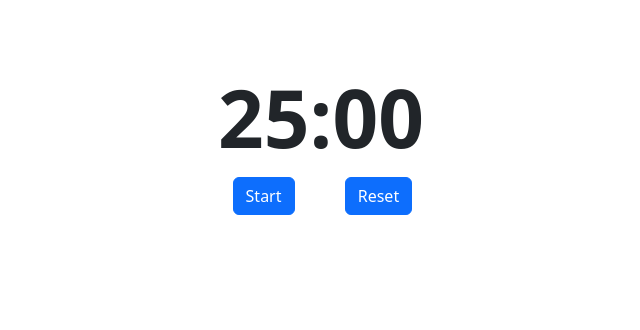
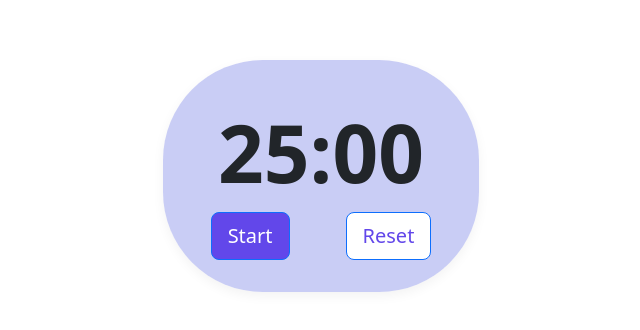
Before and after one commit to MatheusPMello/pomodoro-timer, a React (Vite) app: page / in a window 1280 px wide. Shown: the part 264-594 px from the top of the page, without its empty margins (319-959 px from the left). Built offline with nearby package versions, Linux system fonts and the light colour scheme.

Commit message:
feat: improve pomodoro timer UI styling and layout
- Added custom button styles with purple color scheme for start/reset actions
- Wrapped timer display in styled container with background, padding, and shadow
- Added actualMode state to track work/break periods (preparation for future feature)

```diff
--- a/src/App.css
+++ b/src/App.css
@@ -45,3 +45,24 @@
   font-size: 5rem;
   font-weight: bold;
 }
+
+.button-start {
+  margin: 0 1rem;
+  background-color: #6247EA;
+  color: white;
+}
+
+.button-reset {
+  margin: 0 1rem;
+  background-color: white;
+  color: #6247EA;
+}
+
+.pomodoro-container {
+  background-color: rgba(148, 156, 236, 0.5);
+  padding: 2rem;
+  border-radius: 100px;
+  box-shadow: 0 4px 12px rgba(0, 0, 0, 0.05);
+  margin-top: 5rem;
+
+}
--- a/src/App.tsx
+++ b/src/App.tsx
@@ -6,6 +6,7 @@ import { Container, Row, Col } from 'react-bootstrap';
 function App() {
   const [actualTime, setActualTime] = useState(1500);
   const [isRunning, setIsRunning] = useState(false);
+  const [actualMode, setActualMode] = useState<string>("work");
 
   // Effect hook
   useEffect(() => {
@@ -51,6 +52,7 @@ function App() {
 
   return (
     <Container>
+      <div className="pomodoro-container">
         <Row className="justify-content-center">
           <Col className='timer'>
             {formatTime(actualTime)}
@@ -58,16 +60,17 @@ function App() {
         </Row>
         <Row className="justify-content-center">
           <Col>
-          <Button variant="primary" onClick={handleStartStop}>
+            <Button className="button-start" variant="primary" size="lg" onClick={handleStartStop}>
               {buttonText}
             </Button>
           </Col>
           <Col>
-          <Button variant="primary" onClick={handleReset}>
+            <Button className="button-reset" variant="primary" size="lg" onClick={handleReset}>
               Reset
             </Button>
           </Col>
         </Row>
+      </div>
     </Container>
   );
 }
```
Also changed, not shown: 1 other file (tests, documents, lock files or other folders). Lines whose indentation alone changed are shown as unchanged.
